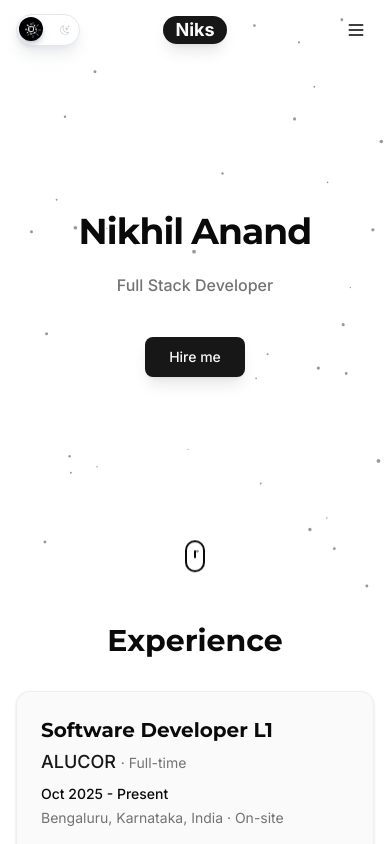
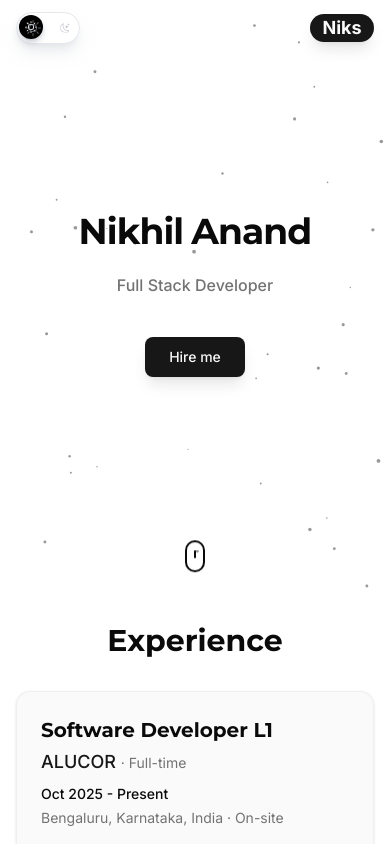
Before and after one commit to niks-nikhil-anand/portfolio_2025, a Next.js app: page / in a window 390 px wide. Shown: the top 844 px of the page. Built offline with nearby package versions, Linux system fonts and the light colour scheme.

Commit message:
feat: Adjust logo positioning for mobile and remove the mobile menu button.

```diff
--- a/src/components/shared/Navbar.tsx
+++ b/src/components/shared/Navbar.tsx
@@ -165,8 +165,8 @@ const Navbar: React.FC = () => {
           </div>
         </div>
 
-        {/* Center - Logo */}
-        <div className="absolute left-1/2 transform -translate-x-1/2">
+        {/* Logo - Centered on Desktop, Right on Mobile */}
+        <div className="absolute right-4 md:left-1/2 md:right-auto md:transform md:-translate-x-1/2">
           <motion.a
             href="#home"
             className="flex items-center space-x-2 group"
@@ -188,26 +188,6 @@ const Navbar: React.FC = () => {
           <div className="hidden md:flex items-center space-x-2">
             {renderThemeToggle()}
           </div>
-
-          {/* Mobile Menu Button */}
-          <motion.button
-            className="md:hidden p-2 rounded-lg hover:bg-accent"
-            whileHover={{ scale: 1.1 }}
-            whileTap={{ scale: 0.9 }}
-          >
-            <div
-              className={`w-5 h-5 ${isDarkMode ? "text-white" : "text-black"}`}
-            >
-              <svg fill="none" stroke="currentColor" viewBox="0 0 24 24">
-                <path
-                  strokeLinecap="round"
-                  strokeLinejoin="round"
-                  strokeWidth={2}
-                  d="M4 6h16M4 12h16M4 18h16"
-                />
-              </svg>
-            </div>
-          </motion.button>
         </div>
       </div>
     </nav>
```
